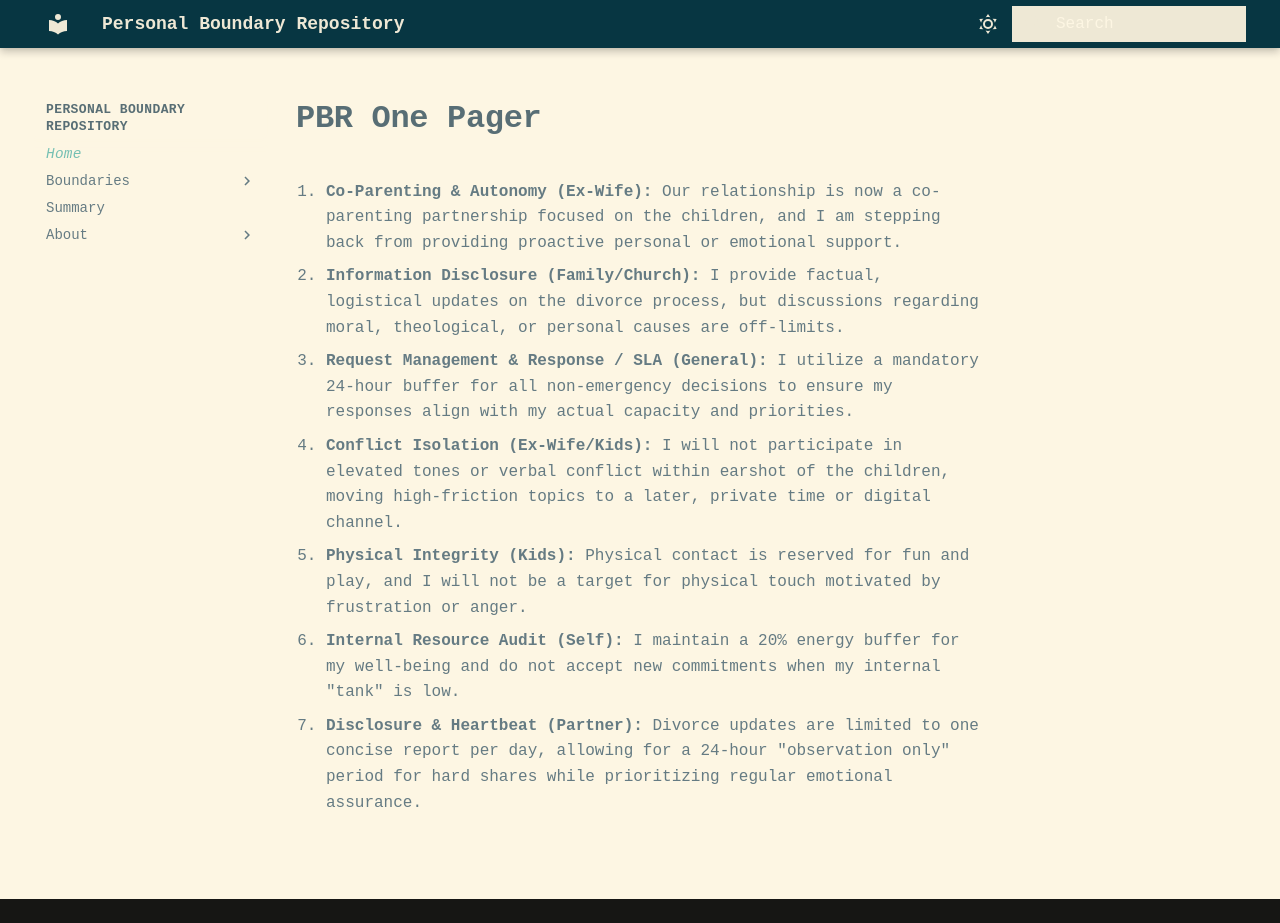
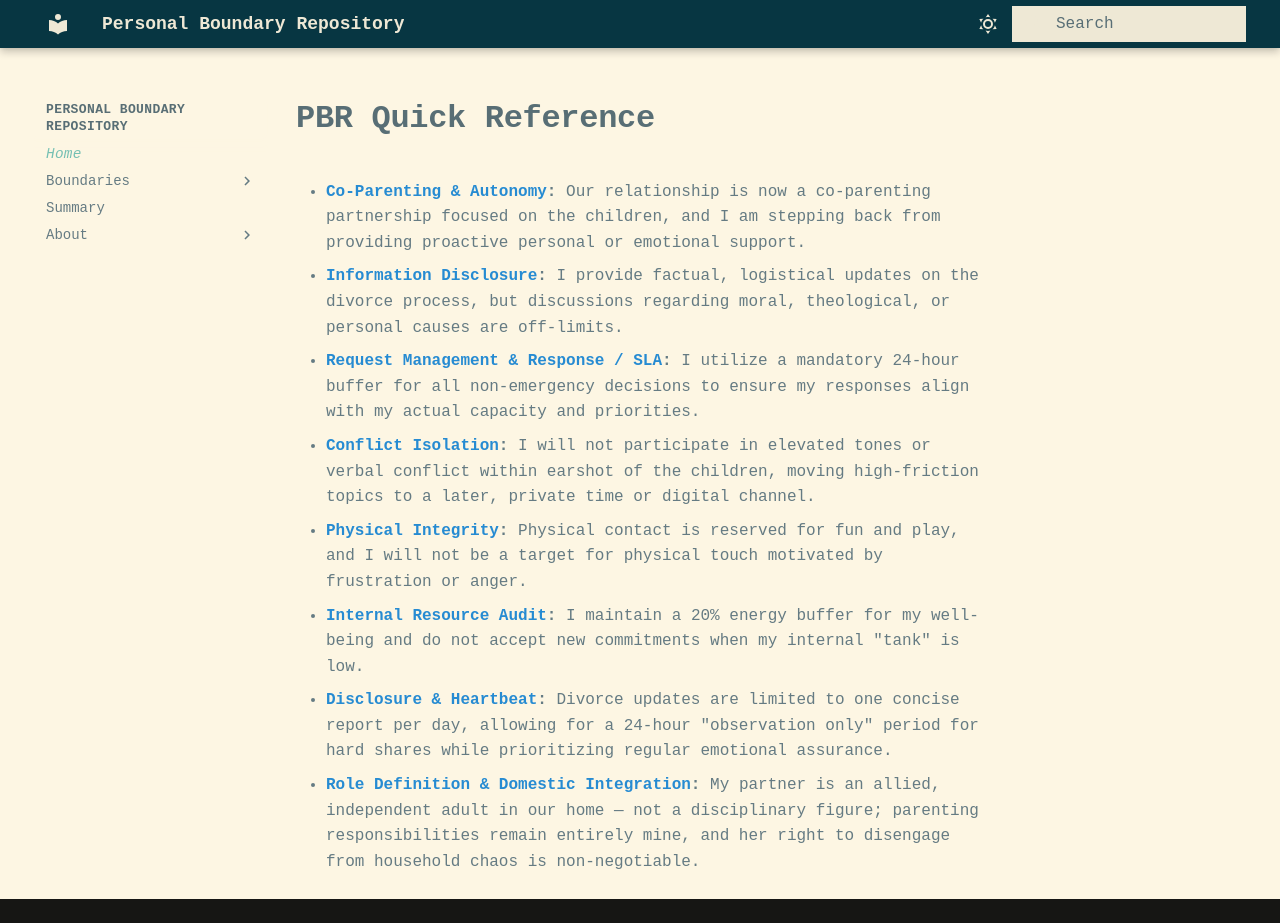
Before and after one commit to pcop00/personal-boundaries, an MkDocs documentation site: the page built from docs/index.md, in a window 1280 px wide and 923 px high. Built offline with MkDocs 1.6.1 and Material for MkDocs 9.7.7, drawn with Linux system fonts in a browser that asks for light colours.

Commit message:
Update home page and fix search bar contrast
- Rename title to "PBR Quick Reference"
- Switch to unordered bullets, remove audience labels, link each to its doc
- Add Domestic Integration entry
- Fix search input placeholder visibility in light mode (Solarized)

Co-Authored-By: Claude Sonnet 4.6 <noreply@anthropic.com>

```diff
--- a/docs/index.md
+++ b/docs/index.md
@@ -1,9 +1,10 @@
-# PBR One Pager
+# PBR Quick Reference
 
-1. **Co-Parenting & Autonomy (Ex-Wife):** Our relationship is now a co-parenting partnership focused on the children, and I am stepping back from providing proactive personal or emotional support.
-2. **Information Disclosure (Family/Church):** I provide factual, logistical updates on the divorce process, but discussions regarding moral, theological, or personal causes are off-limits.
-3. **Request Management & Response / SLA (General):** I utilize a mandatory 24-hour buffer for all non-emergency decisions to ensure my responses align with my actual capacity and priorities.
-4. **Conflict Isolation (Ex-Wife/Kids):** I will not participate in elevated tones or verbal conflict within earshot of the children, moving high-friction topics to a later, private time or digital channel.
-5. **Physical Integrity (Kids):** Physical contact is reserved for fun and play, and I will not be a target for physical touch motivated by frustration or anger.
-6. **Internal Resource Audit (Self):** I maintain a 20% energy buffer for my well-being and do not accept new commitments when my internal "tank" is low.
-7. **Disclosure & Heartbeat (Partner):** Divorce updates are limited to one concise report per day, allowing for a 24-hour "observation only" period for hard shares while prioritizing regular emotional assurance.
+- **[Co-Parenting & Autonomy](co-parenting-and-personal-autonomy.md):** Our relationship is now a co-parenting partnership focused on the children, and I am stepping back from providing proactive personal or emotional support.
+- **[Information Disclosure](information-disclosure-extended-family.md):** I provide factual, logistical updates on the divorce process, but discussions regarding moral, theological, or personal causes are off-limits.
+- **[Request Management & Response / SLA](request-management-and-response-policy.md):** I utilize a mandatory 24-hour buffer for all non-emergency decisions to ensure my responses align with my actual capacity and priorities.
+- **[Conflict Isolation](conflict-isolation.md):** I will not participate in elevated tones or verbal conflict within earshot of the children, moving high-friction topics to a later, private time or digital channel.
+- **[Physical Integrity](physical-integrity-and-interactive-play.md):** Physical contact is reserved for fun and play, and I will not be a target for physical touch motivated by frustration or anger.
+- **[Internal Resource Audit](internal-resource-audit.md):** I maintain a 20% energy buffer for my well-being and do not accept new commitments when my internal "tank" is low.
+- **[Disclosure & Heartbeat](information-capping-and-relationship-heartbeats.md):** Divorce updates are limited to one concise report per day, allowing for a 24-hour "observation only" period for hard shares while prioritizing regular emotional assurance.
+- **[Role Definition & Domestic Integration](role-definition-and-domestic-integration.md):** My partner is an allied, independent adult in our home — not a disciplinary figure; parenting responsibilities remain entirely mine, and her right to disengage from household chaos is non-negotiable.
--- a/docs/stylesheets/solarized.css
+++ b/docs/stylesheets/solarized.css
@@ -60,6 +60,12 @@
 
 [data-md-color-scheme="default"] .md-search__input {
   background-color: var(--sol-base2);
+  color: var(--sol-base00);
+}
+
+[data-md-color-scheme="default"] .md-search__input::placeholder {
+  color: var(--sol-base01);
+  opacity: 1;
 }
 
 /* ── Solarized Dark ──────────────────────────────────────── */
```
